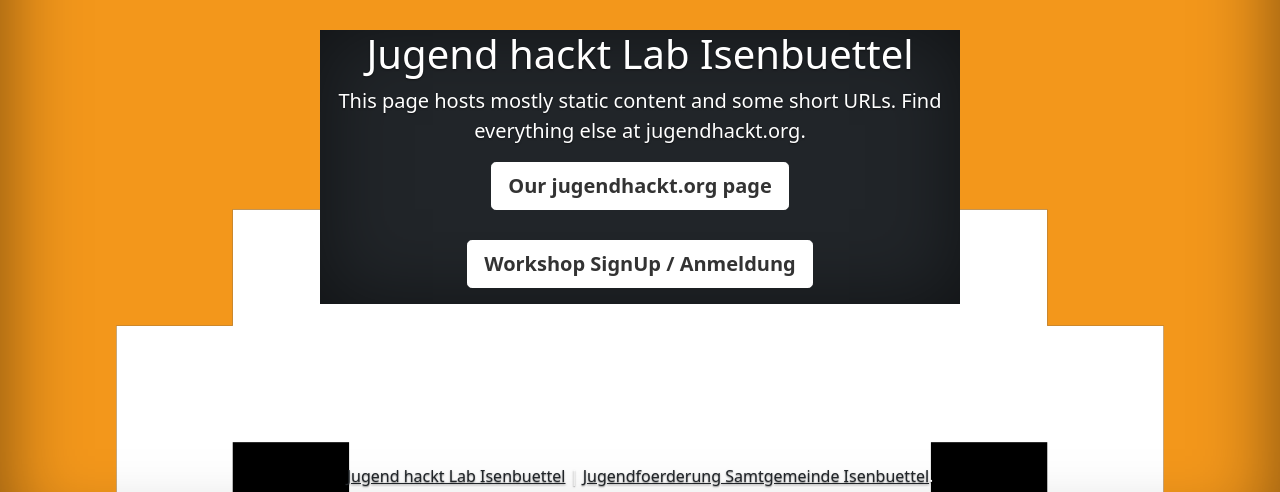
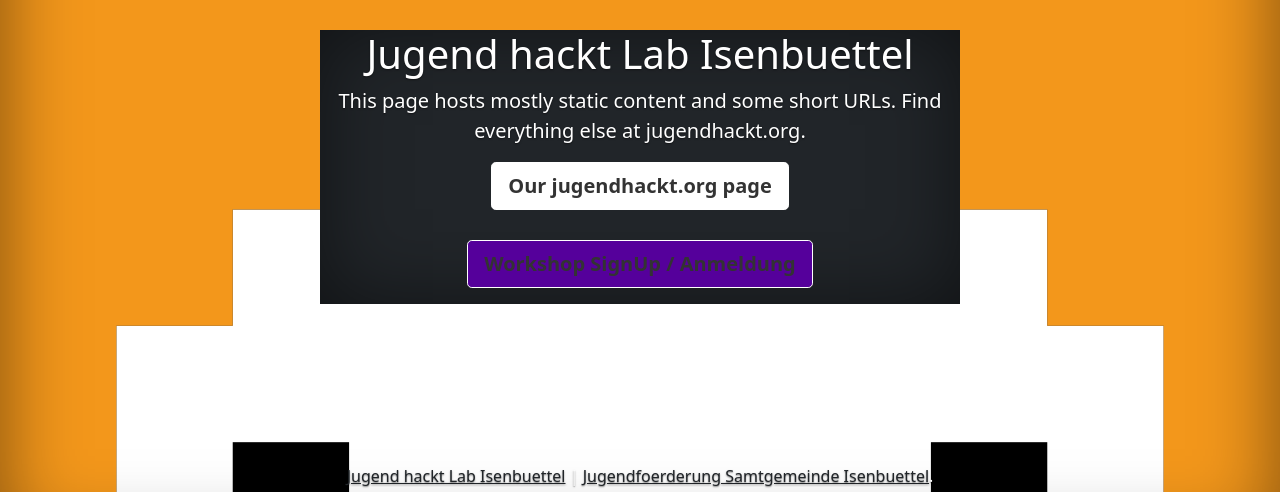
Before and after one commit to jh-isenbuettel/jh.rabenspass.de, a PHP site: page / in a window 1280 px wide. Shown: the part 256-748 px from the top of the page. Run offline with PHP 8.4, Linux system fonts and the light colour scheme.

Commit message:
colored some buttons

```diff
--- a/index.html
+++ b/index.html
@@ -33,6 +33,7 @@
     <!-- Custom styles for this template -->
     <link href="/res/css/cover.css" rel="stylesheet">
    <link href="/res/css/customstart.css" rel="stylesheet">
+   <link href="/res/css/buttons.css" rel="stylesheet">
   </head>
   <body class="d-flex h-100 text-center text-white bg-dark">
 
@@ -54,7 +55,7 @@
     <p class="lead">This page hosts mostly static content and some short URLs. Find everything else at jugendhackt.org.</p>
     <p class="lead">
       <a href="/lab" class="btn btn-lg btn-secondary fw-bold border-white bg-white">Our jugendhackt.org page</a><br /><br />
-      <a href="/next-workshop" class="btn btn-lg btn-secondary fw-bold border-white bg-white">Workshop SignUp / Anmeldung</a>
+      <a href="/next-workshop" class="btn btn-lg btn-secondary fw-bold border-white bg-darkviolet">Workshop SignUp / Anmeldung</a>
     </p>
   </main>
   </div>
--- a/signup/index.php
+++ b/signup/index.php
@@ -16,7 +16,7 @@
 
     <!-- Bootstrap core CSS -->
 <link href="/res/css/bootstrap.min.css" rel="stylesheet">
-<link href="/res/css/customstart.css" rel="stylesheet">
+
     <style>
       .bd-placeholder-img {
         font-size: 1.125rem;
@@ -35,6 +35,7 @@
 
 
     <!-- Custom styles for this template -->
+    <link href="/res/css/buttons.css" rel="stylesheet">
     <link href="/res/css/cover.css" rel="stylesheet">
   </head>
   <body class="d-flex h-100 text-center text-white bg-dark">
```
